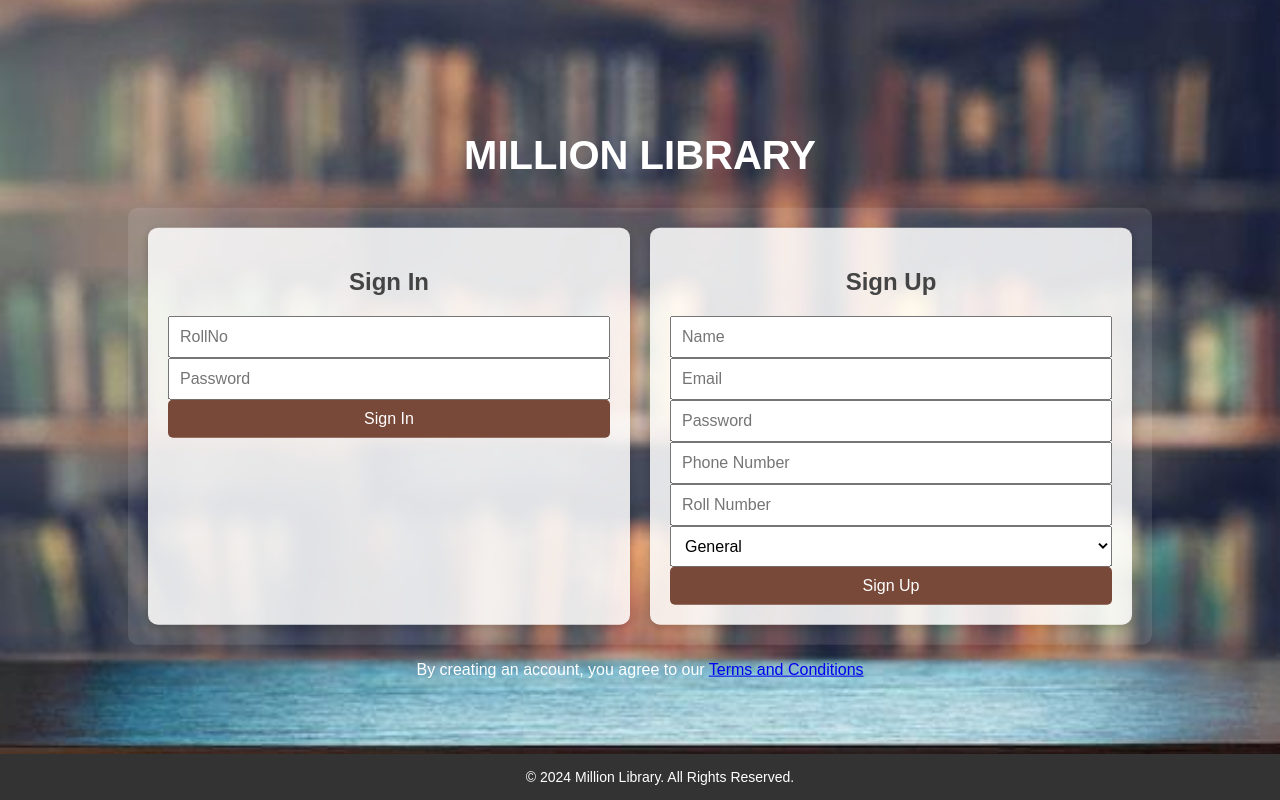
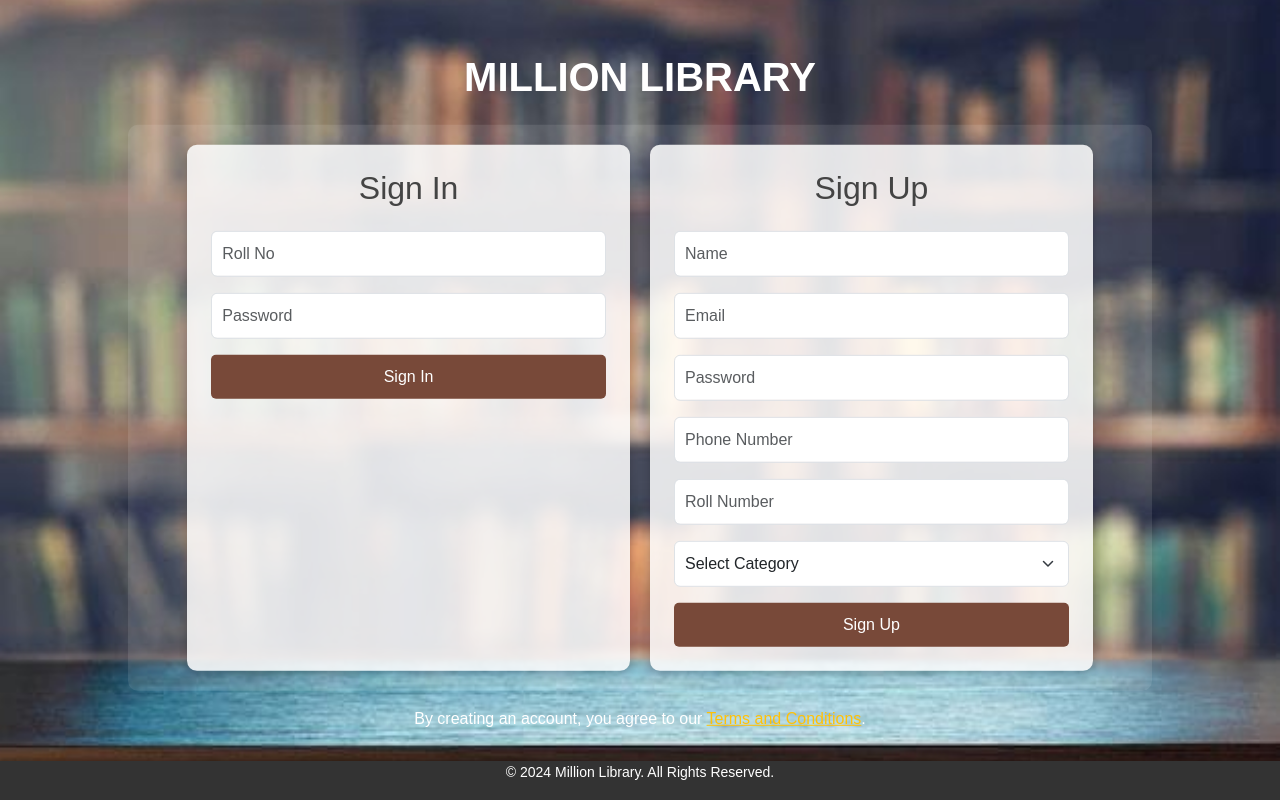
Before and after one commit to AsmaAmeenGeek/OLMS, a PHP site: page / in a window 1280 px wide. Run offline with PHP 8.4, Linux system fonts and the light colour scheme.

Commit message:
update some styles

```diff
--- a/index.php
+++ b/index.php
@@ -9,47 +9,69 @@ require('dbconn.php');
     <title>Million Library</title>
     <meta name="viewport" content="width=device-width, initial-scale=1.0">
     <meta charset="UTF-8">
+    <link href="https://cdn.jsdelivr.net/npm/bootstrap@5.3.0/dist/css/bootstrap.min.css" rel="stylesheet">
     <link rel="stylesheet" href="styles.css">
     <link href="//fonts.googleapis.com/css?family=Roboto:100,300,400,500,700,900" rel="stylesheet">
 </head>
 
 <body>
+    <!-- Background -->
     <div class="background">
         <div class="container">
-            <h1>MILLION LIBRARY</h1>
-            <div class="form-container">
-                <div class="form-box">
-                    <h2>Sign In</h2>
+            <h1 class="text-center text-white fw-bold mb-4">MILLION LIBRARY</h1>
+            <div class="form-container row justify-content-center">
+                <!-- Sign In Section -->
+                <div class="col-md-5 form-box p-4">
+                    <h2 class="text-center mb-4">Sign In</h2>
                     <form action="" method="post">
-                        <input type="text" name="RollNo" placeholder="RollNo" required>
-                        <input type="password" name="Password" placeholder="Password" required>
-                        <button type="submit" name="signin">Sign In</button>
+                        <div class="mb-3">
+                            <input type="text" name="RollNo" class="form-control" placeholder="Roll No" required>
+                        </div>
+                        <div class="mb-3">
+                            <input type="password" name="Password" class="form-control" placeholder="Password" required>
+                        </div>
+                        <button type="submit" name="signin" class="btn btn-primary w-100">Sign In</button>
                     </form>
                 </div>
 
                 <!-- Sign Up Section -->
-                <div class="form-box">
-                    <h2>Sign Up</h2>
+                <div class="col-md-5 form-box p-4">
+                    <h2 class="text-center mb-4">Sign Up</h2>
                     <form action="" method="post">
-                        <input type="text" name="Name" placeholder="Name" required>
-                        <input type="text" name="Email" placeholder="Email" required>
-                        <input type="password" name="Password" placeholder="Password" required>
-                        <input type="text" name="PhoneNumber" placeholder="Phone Number" required>
-                        <input type="text" name="RollNo" placeholder="Roll Number" required>
-                        <select name="Category" required>
-                            <option value="GEN">General</option>
-                            <option value="OBC">OBC</option>
-                            <option value="SC">SC</option>
-                            <option value="ST">ST</option>
-                        </select>
-                        <button type="submit" name="signup">Sign Up</button>
+                        <div class="mb-3">
+                            <input type="text" name="Name" class="form-control" placeholder="Name" required>
+                        </div>
+                        <div class="mb-3">
+                            <input type="email" name="Email" class="form-control" placeholder="Email" required>
+                        </div>
+                        <div class="mb-3">
+                            <input type="password" name="Password" class="form-control" placeholder="Password" required>
+                        </div>
+                        <div class="mb-3">
+                            <input type="text" name="PhoneNumber" class="form-control" placeholder="Phone Number" required>
+                        </div>
+                        <div class="mb-3">
+                            <input type="text" name="RollNo" class="form-control" placeholder="Roll Number" required>
+                        </div>
+                        <div class="mb-3">
+                            <select name="Category" class="form-select" required>
+                                <option value="">Select Category</option>
+                                <option value="GEN">General</option>
+                                <option value="OBC">OBC</option>
+                                <option value="SC">SC</option>
+                                <option value="ST">ST</option>
+                            </select>
+                        </div>
+                        <button type="submit" name="signup" class="btn btn-success w-100">Sign Up</button>
                     </form>
                 </div>
             </div>
-            <p>By creating an account, you agree to our <a class="underline" href="terms.html">Terms and Conditions</a></p>
-            <div class="clear"></div>
+            <p class="text-white text-center mt-3">
+                By creating an account, you agree to our <a href="terms.html" class="text-warning">Terms and Conditions</a>.
+            </p>
         </div>
     </div>
+
 
     <div class="footer">
         <p>&copy; 2024 Million Library. All Rights Reserved.</p>
@@ -59,28 +81,20 @@ require('dbconn.php');
     if (isset($_POST['signin'])) {
         $u = $_POST['RollNo'];
         $p = $_POST['Password'];
-
-
-        $sql = "select * from olms.user where RollNo='$u'";
-
+        $sql = "SELECT * FROM olms.user WHERE RollNo='$u'";
         $result = $conn->query($sql);
         $row = $result->fetch_assoc();
         $x = $row['Password'];
         $y = $row['Type'];
-        if (strcasecmp($x, $p) == 0 && !empty($u) && !empty($p)) {//echo "Login Successful";
+        if (strcasecmp($x, $p) == 0 && !empty($u) && !empty($p)) {
             $_SESSION['RollNo'] = $u;
-
-
             if ($y == 'Admin')
                 header('location:admin/home.html');
             else
                 header('location:user/home.html');
-
         } else {
             echo "<script type='text/javascript'>alert('Failed to Login! Incorrect RollNo or Password')</script>";
         }
-
-
     }
 
     if (isset($_POST['signup'])) {
@@ -92,18 +106,18 @@ require('dbconn.php');
         $category = $_POST['Category'];
         $type = 'Student';
 
-        $sql = "insert into olms.user (Name,Type,Category,RollNo,EmailId,MobNo,Password) values ('$name','$type','$category','$rollno','$email','$mobno','$password')";
-
+        $sql = "INSERT INTO olms.user (Name, Type, Category, RollNo, EmailId, MobNo, Password)
+                VALUES ('$name', '$type', '$category', '$rollno', '$email', '$mobno', '$password')";
         if ($conn->query($sql) === TRUE) {
             echo "<script type='text/javascript'>alert('Registration Successful')</script>";
         } else {
-            //echo "Error: " . $sql . "<br>" . $conn->error;
             echo "<script type='text/javascript'>alert('User Exists')</script>";
         }
     }
-
     ?>
 
+
+    <script src="index.js"></script>
 </body>
 
 </html>
```
